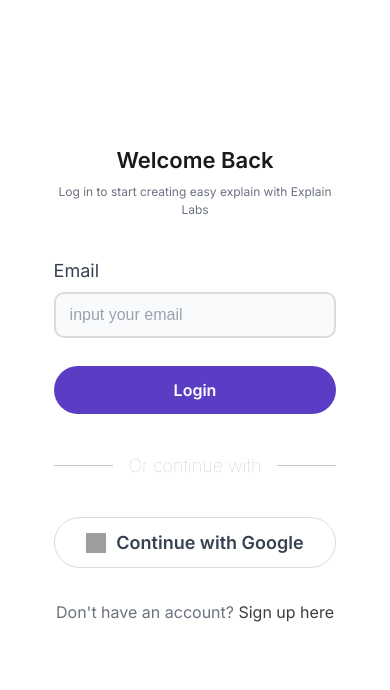
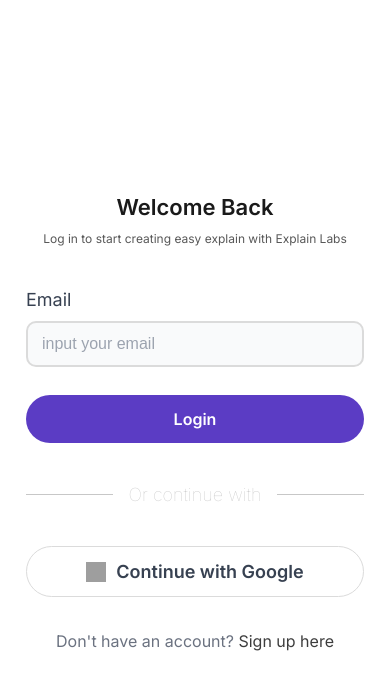
Before and after one commit to bhupendradhote/Explain_Labs_react, a React (Vite) app: page /login in a window 390 px wide. Shown: the top 690 px of the page. Built offline with nearby package versions, Linux system fonts and the light colour scheme; grey boxes are pictures that could not be loaded.

Commit message:
login responsive update

```diff
--- a/src/App.jsx
+++ b/src/App.jsx
@@ -3,6 +3,10 @@ import Login from "./pages/login";
 import PricingPage from "./pages/pricing";
 import HomePage from "./pages/Home";
 import "./assets/styles/global.css";
+import "./assets/styles/responsive.css";
+import "./assets/styles/animation.css";
+
+
 
 
 function App() {
--- /dev/null
+++ b/src/assets/styles/animation.css
@@ -0,0 +1,15 @@
+          /* Animation */
+          @keyframes fadeIn {
+            from {
+              opacity: 0;
+              transform: translateY(10px);
+            }
+            to {
+              opacity: 1;
+              transform: translateY(0);
+            }
+          }
+
+          .form-wrap {
+            animation: fadeIn 0.6s ease-out;
+          }
--- /dev/null
+++ b/src/assets/styles/responsive.css
@@ -0,0 +1,102 @@
+/* Responsive Design */
+@media (max-width: 1024px) {
+  .login-card {}
+
+  .left-overlay {
+    left: 32px;
+    bottom: 32px;
+    right: 32px;
+  }
+
+  .left-title {
+    font-size: 36px !important;
+  }
+
+  .right-card {
+    padding: 48px;
+  }
+
+  .welcome {
+    font-size: 32px !important;
+  }
+
+  .subtitle {
+    font-size: 16px !important;
+
+  }
+}
+
+@media (max-width: 768px) {
+  .login-card {
+    flex-direction: column;
+    border-radius: 16px;
+    height: auto !important;
+    min-height: auto !important;
+  }
+
+  .left-card {
+        min-height: 175px !important;
+  }
+
+  .right-card {
+    border-radius: 0 0 16px 16px;
+    padding: 40px 32px;
+    flex: 1;
+  }
+.left-overlay {
+    left: 22px !important;
+    bottom: 22px !important;
+    right: 22px !important;
+}
+  .left-title {
+    font-size: 28px !important;
+  }
+
+  .welcome {
+    font-size: 28px !important;
+  }
+
+  .form-wrap {
+        max-width: 100% !important;
+  }
+}
+
+@media (max-width: 480px) {
+  .login-page {
+    padding: 16px !important;
+  }
+
+  .login-container {
+    padding: 0 !important;
+    max-width: 100% !important;
+  }
+
+  .login-card {
+    min-height: 700px;
+     padding: 0 !important;
+  }
+
+  .left-card {
+    display: none !important;
+  }
+
+
+  .welcome {
+    font-size: 22px !important;
+
+  }
+
+  .subtitle {
+    font-size: 12px !important;
+    margin-bottom: 38px !important;
+  }
+
+  .input {
+    padding: 12px 14px !important;
+    margin-bottom: 20px !important;
+  }
+
+  .login-btn {
+    padding: 14px 20px !important;
+  }
+}
--- a/src/pages/login.jsx
+++ b/src/pages/login.jsx
@@ -109,7 +109,6 @@ const Login = () => {
             width: 100%;
             margin: 0 auto;
             border-radius: 16px;
-            overflow: hidden;
             background: transparent;
             height: 100vh;
             padding: 20px;
@@ -232,8 +231,8 @@ const Login = () => {
             margin: 0 0 32px;
             font-style: Regular;
             font-weight: 400;
-            color: #6b7280;
-            font-size: 20px;
+            color: #585858;
+            font-size: 18px;
             text-align: center;
             line-height: 1.5;
           }
@@ -368,145 +367,8 @@ const Login = () => {
           }
           */
 
-          /* Responsive Design */
-          @media (max-width: 1024px) {
-            .login-card {
-              max-width: 900px;
-              height: 600px;
-            }
 
-            .left-overlay {
-              left: 32px;
-              bottom: 32px;
-              right: 32px;
-            }
 
-            .left-title {
-              font-size: 40px;
-            }
-
-            .right-card {
-              padding: 48px;
-            }
-
-            .welcome {
-              font-size: 32px;
-            }
-          }
-
-          @media (max-width: 768px) {
-            .login-card {
-              flex-direction: column;
-              max-width: 500px;
-              border-radius: 16px;
-              height: auto;
-              min-height: 800px;
-            }
-
-            .left-card {
-              border-radius: 16px 16px 0 0;
-              height: 350px;
-              min-height: 350px;
-            }
-
-            .right-card {
-              border-radius: 0 0 16px 16px;
-              padding: 40px 32px;
-              flex: 1;
-            }
-
-            .left-overlay {
-              left: 24px;
-              bottom: 24px;
-              right: 24px;
-            }
-
-            .left-title {
-              font-size: 32px;
-            }
-
-            .welcome {
-              font-size: 28px;
-            }
-
-            .form-wrap {
-              max-width: 100%;
-            }
-          }
-
-          @media (max-width: 480px) {
-            .login-page {
-              padding: 16px;
-            }
-
-            .login-container {
-              padding: 0;
-            }
-
-            .login-card {
-              min-height: 700px;
-            }
-
-            .left-card {
-              height: 280px;
-              min-height: 280px;
-                      display: none;
-            }
-
-            .left-overlay {
-              left: 20px;
-              bottom: 20px;
-              right: 20px;
-            }
-
-            .brand-row {
-              margin-bottom: 16px;
-            }
-
-            .left-title {
-              font-size: 28px;
-            }
-
-            .right-card {
-              padding: 52px 14px 0;
-              align-items: flex-start;
-            }
-
-            .welcome {
-              font-size: 22px;
-
-            }
-
-            .subtitle {
-              font-size: 12px;
-              margin-bottom: 38px;
-            }
-
-            .input {
-              padding: 12px 14px;
-              margin-bottom: 20px;
-            }
-
-            .login-btn {
-              padding: 14px 20px;
-            }
-          }
-
-          /* Animation */
-          @keyframes fadeIn {
-            from {
-              opacity: 0;
-              transform: translateY(10px);
-            }
-            to {
-              opacity: 1;
-              transform: translateY(0);
-            }
-          }
-
-          .form-wrap {
-            animation: fadeIn 0.6s ease-out;
-          }
         `}</style>
       </div>
     </>
```
